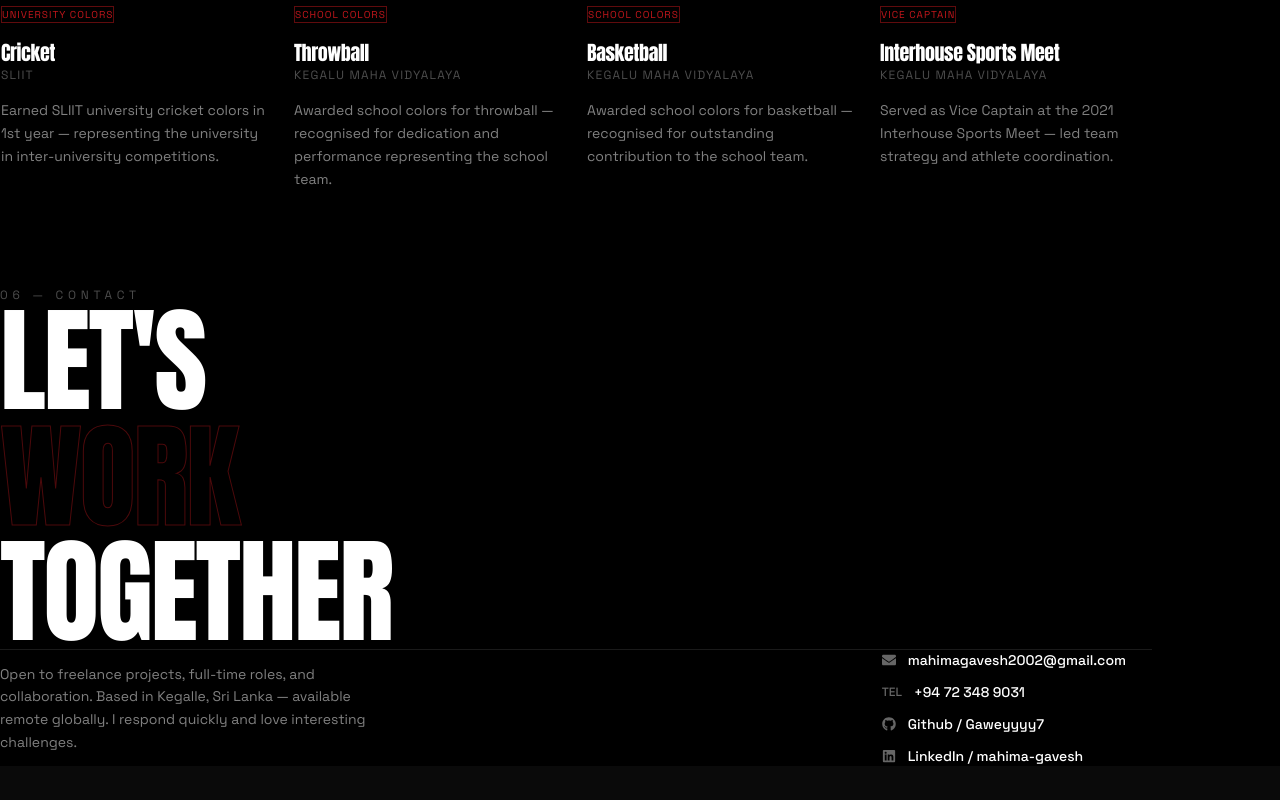
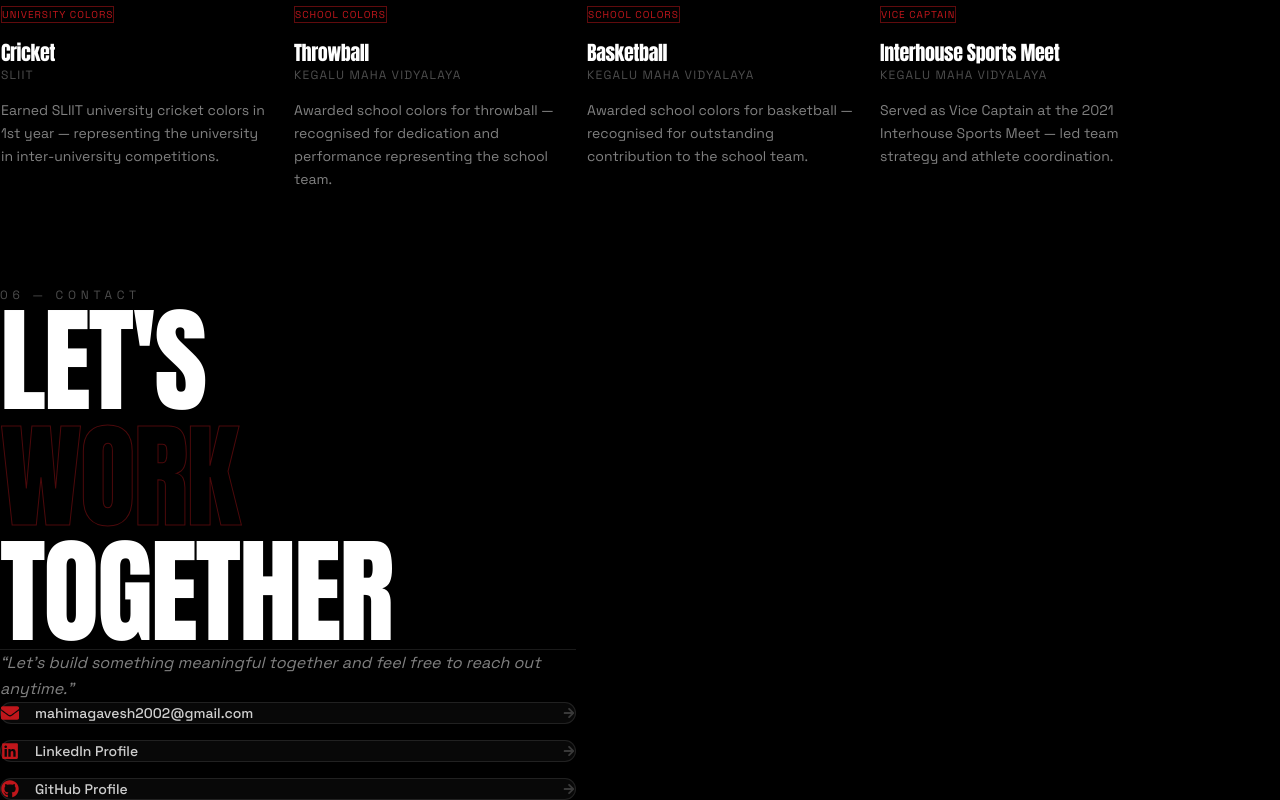
Before and after one commit to Gaweyyyy7/My-Portfolio, a Next.js app: page / in a window 1280 px wide. Shown: the part 4714-5514 px from the top of the page. Before the commit the page ends 5480 px from the top, so only its background shows below. Built offline with nearby package versions, Linux system fonts and the light colour scheme.

Commit message:
redesign contact section with card-style links

```diff
--- a/app/page.tsx
+++ b/app/page.tsx
@@ -821,29 +821,29 @@ function Contact() {
           initial={{ opacity: 0, y: 40 }}
           animate={inView ? { opacity: 1, y: 0 } : {}}
           transition={{ duration: 0.8, delay: 0.4 }}
-          className="flex flex-col md:flex-row gap-6 items-start md:items-center justify-between border-t border-white/10 pt-10"
+          className="border-t border-white/10 pt-10 max-w-xl"
         >
-          <p className="text-white/50 max-w-sm text-sm leading-relaxed">
-              Open to freelance projects, full-time roles, and collaboration. Based in Kegalle, Sri Lanka — available remote globally. I respond quickly and love interesting challenges.
-            </p>
+          <p className="text-white/50 text-base leading-relaxed mb-10 italic">
+            &ldquo;Let&apos;s build something meaningful together and feel free to reach out anytime.&rdquo;
+          </p>
 
-          <div className="flex flex-col gap-3">
-            <a href="mailto:mahimagavesh2002@gmail.com" className="group flex items-center gap-3 text-white hover:text-white/60 transition text-sm font-medium">
-              <FaEnvelope className="text-white/40" /> mahimagavesh2002@gmail.com
-              <FaArrowRight className="opacity-0 group-hover:opacity-100 group-hover:translate-x-1 transition-all" />
-            </a>
-            <a href="tel:+94723489031" className="group flex items-center gap-3 text-white hover:text-white/60 transition text-sm font-medium">
-              <span className="text-white/40 text-xs">TEL</span> +94 72 348 9031
-              <FaArrowRight className="opacity-0 group-hover:opacity-100 group-hover:translate-x-1 transition-all" />
-            </a>
-            <a href="https://github.com/Gaweyyyy7" target="_blank" rel="noopener noreferrer" className="group flex items-center gap-3 text-white hover:text-white/60 transition text-sm font-medium">
-              <FaGithub className="text-white/40" /> Github / Gaweyyyy7
-              <FaArrowRight className="opacity-0 group-hover:opacity-100 group-hover:translate-x-1 transition-all" />
-            </a>
-            <a href="https://www.linkedin.com/in/mahima-gavesh-751764191" target="_blank" rel="noopener noreferrer" className="group flex items-center gap-3 text-white hover:text-white/60 transition text-sm font-medium">
-              <FaLinkedin className="text-white/40" /> LinkedIn / mahima-gavesh
-              <FaArrowRight className="opacity-0 group-hover:opacity-100 group-hover:translate-x-1 transition-all" />
-            </a>
+          <div className="flex flex-col gap-4">
+            {[
+              { href: "mailto:mahimagavesh2002@gmail.com", icon: <FaEnvelope />, label: "mahimagavesh2002@gmail.com" },
+              { href: "https://www.linkedin.com/in/mahima-gavesh-751764191", icon: <FaLinkedin />, label: "LinkedIn Profile", external: true },
+              { href: "https://github.com/Gaweyyyy7", icon: <FaGithub />, label: "GitHub Profile", external: true },
+            ].map(({ href, icon, label, external }) => (
+              <a
+                key={label}
+                href={href}
+                {...(external ? { target: "_blank", rel: "noopener noreferrer" } : {})}
+                className="group flex items-center gap-4 border border-white/10 rounded-2xl px-6 py-4 bg-white/[0.03] hover:bg-white/[0.07] hover:border-white/25 transition-all duration-300"
+              >
+                <span className="text-[#c0161b] text-lg">{icon}</span>
+                <span className="text-white/80 text-sm font-medium flex-1">{label}</span>
+                <FaArrowRight className="text-white/20 group-hover:text-white/60 group-hover:translate-x-1 transition-all duration-300 text-xs" />
+              </a>
+            ))}
           </div>
         </motion.div>
       </div>
```
